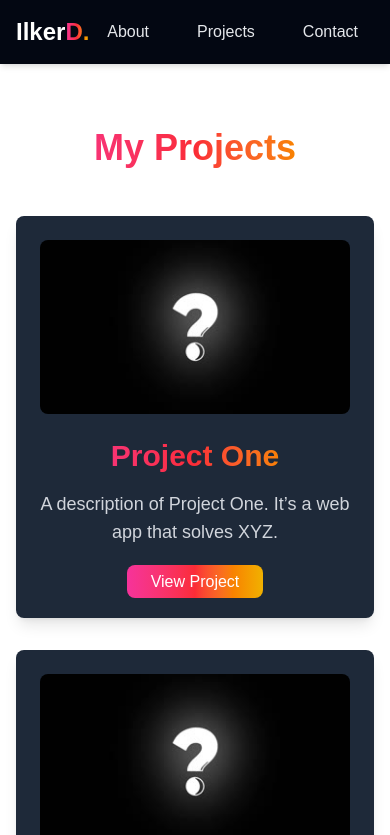
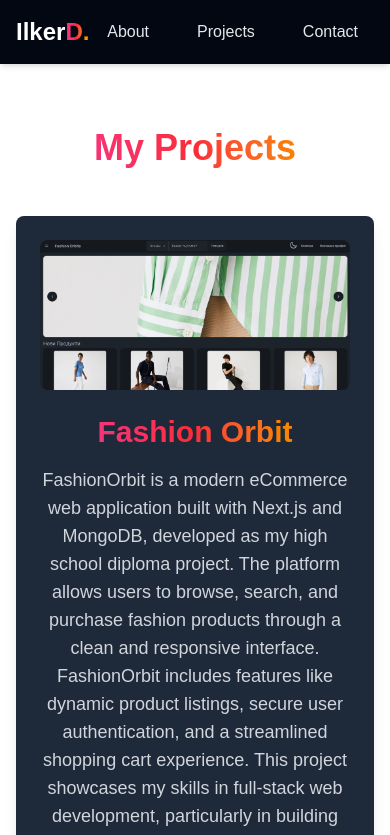
Before and after one commit to IlkerDurmush/idPortfolio, a Next.js app: page /projects in a window 390 px wide. Shown: the top 835 px of the page. Built offline with nearby package versions, Linux system fonts and the light colour scheme.

Commit message:
adding some responsive design

```diff
--- a/app/(pages)/projects/page.tsx
+++ b/app/(pages)/projects/page.tsx
@@ -4,11 +4,11 @@ import Project from "@/app/components/Project";
 const ProjectsPage = () => {
   const projects = [
     {
-      image: "/question.jpg",
-      title: "Project One",
+      image: "/project1.png",
+      title: "Fashion Orbit",
       description:
-        "A description of Project One. It’s a web app that solves XYZ.",
-      link: "https://projectone.com",
+        "FashionOrbit is a modern eCommerce web application built with Next.js and MongoDB, developed as my high school diploma project. The platform allows users to browse, search, and purchase fashion products through a clean and responsive interface. FashionOrbit includes features like dynamic product listings, secure user authentication, and a streamlined shopping cart experience. This project showcases my skills in full-stack web development, particularly in building robust applications using the MERN stack (MongoDB, Express, React/Next.js, Node.js).",
+      link: "https://github.com/IlkerDurmush/FashionOrbit.git",
     },
     {
       image: "/question.jpg",
--- a/app/page.tsx
+++ b/app/page.tsx
@@ -2,23 +2,21 @@ import TypeWriter from "./components/TypeWriter";
 
 const Home: React.FC = () => {
   return (
-    <div className="bg-gradient-to-br from-gray-900 via-gray-800 to-gray-900 min-h-screen">
+    <div className="min-h-screen">
       <main className="min-h-screen flex items-center justify-center">
-        <div className="flex items-center p-8">
+        <div className="flex flex-col md:flex-row items-center md:items-start p-8">
           {/* Left Column - Profile Image */}
-          <div className="flex justify-center items-center">
+          <div className="flex justify-center items-center w-full md:min-w-[600px]">
             <img
-              src="/profile.png" // Replace with your actual image path
+              src="/profile.png"
               alt="Profile"
-              className="rounded-full w-fit h-fit" // Large profile image (w-2xl)
+              className="rounded-full w-fit h-fit"
             />
           </div>
 
           {/* Right Column - TypeWriter and Text */}
-          <div className="text-center space-y-4 ml-24 min-w-[600px]">
-            {" "}
-            {/* Set a fixed width here */}
-            <h1 className="text-4xl font-bold mb-4 text-white">
+          <div className=" md:text-left space-y-4 pt-14  mt-8 md:mt-0 md:ml-24 w-full md:min-w-[600px]">
+            <h1 className="text-4xl text-center font-bold mb-4 text-white">
               Hello, I am{" "}
               <span className="font-bold text-transparent bg-clip-text bg-gradient-to-r from-pink-500 via-red-500 to-yellow-500">
                 Ilker
@@ -26,9 +24,15 @@ const Home: React.FC = () => {
               and
             </h1>
             <TypeWriter />
-            <p className="text-lg text-gray-400 mt-4">
+            <p className="text-center text-lg text-gray-400 mt-4">
               This is my portfolio in which you can learn more about me.
             </p>
+            <a
+              href=""
+              className="w-fit mx-auto block bg-cyan-950 p-4 rounded-xl border-2 border-cyan-700 font-bold"
+            >
+              Download my CV
+            </a>
           </div>
         </div>
       </main>
```
Also changed, not shown: public/project1.png (added).
